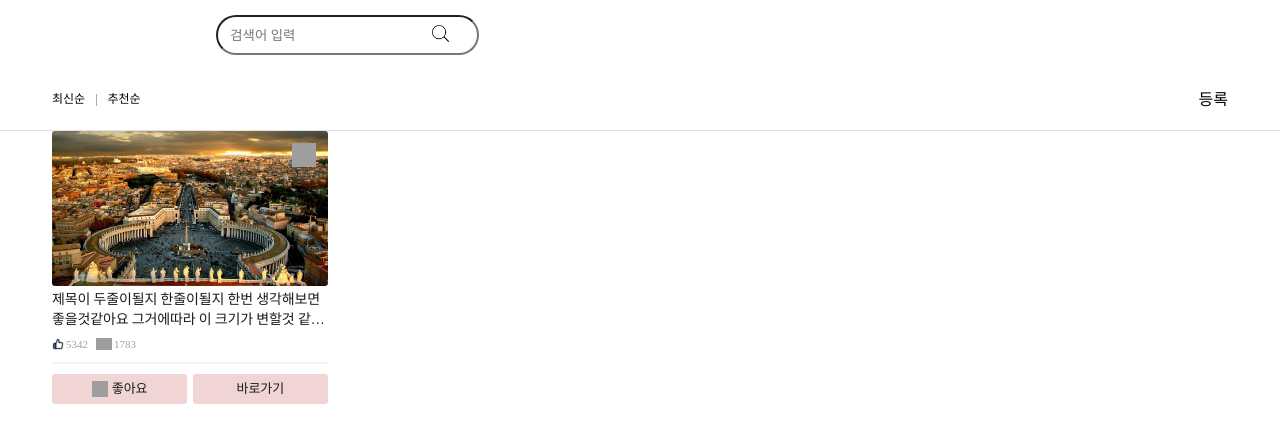
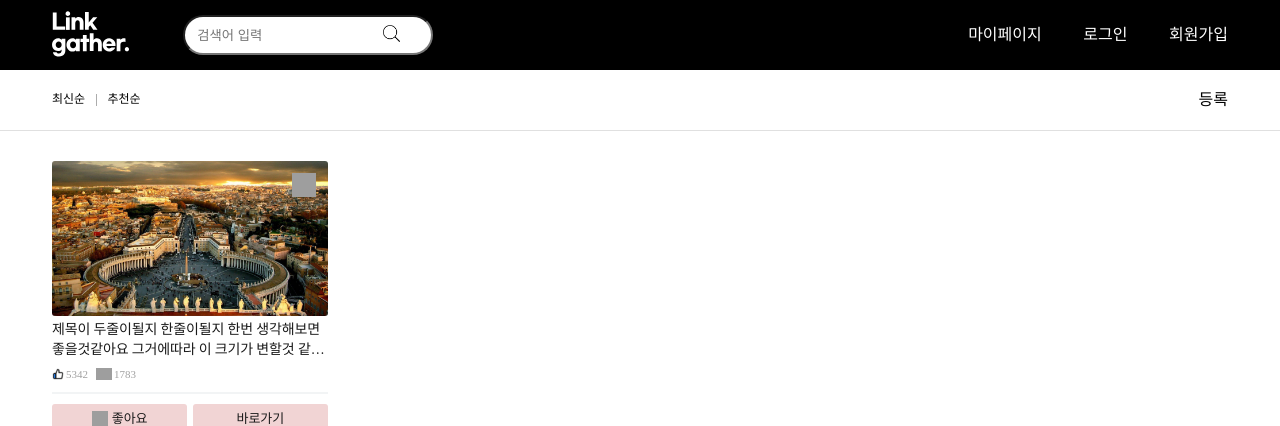
Before and after one commit to d0ngwooK1m/Hanghae99-Team2-Toy-project1, a Flask app: page / in a window 1280 px wide. Shown: the top 426 px of the page. Run offline with Flask 2, Linux system fonts and the light colour scheme; data that the repository does not hold is empty; grey boxes are pictures that could not be loaded.

Commit message:
수정 최종

```diff
--- a/static/style.css
+++ b/static/style.css
@@ -216,7 +216,7 @@
   display: flex;
   position: relative;
   width: 100%;
-  background-color:;
+  background-color:black;
 }
 .topmenu {
   width: 1176px;
@@ -227,6 +227,7 @@
 .topLogo {
   height: 70px;
   margin-right: 50px;
+  padding: 10px 0;
 }
 .topLogo img {
   width: 95%;
@@ -620,6 +621,7 @@
   /* padding: 30px 20px; */
   /* padding-bottom: 15px; */
   border-bottom: 1px solid #e0e0e0;
+  margin-bottom: 30px;
 }
 .create-btn {
   all: unset;
```
